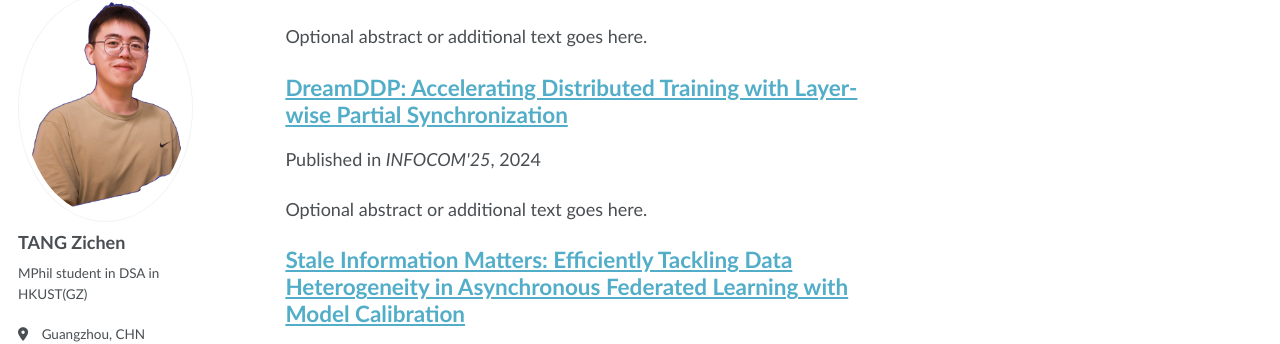
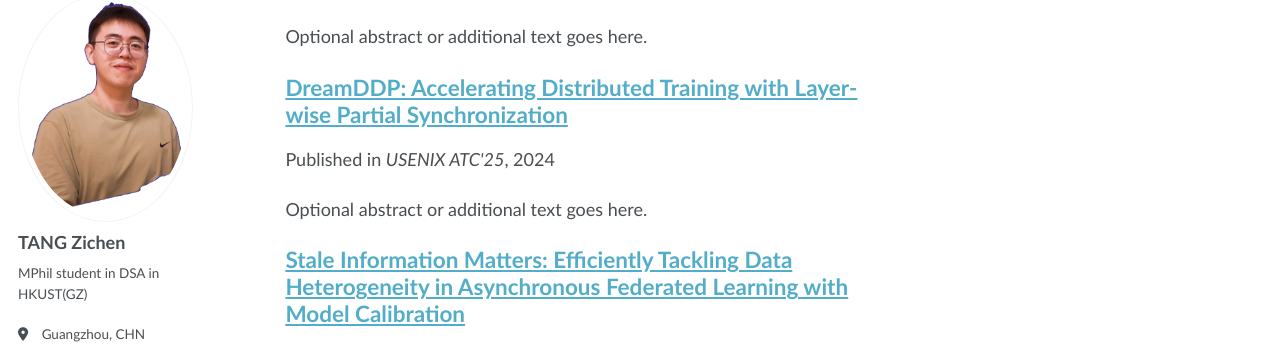
Before and after one commit to trl730109/trl730109.github.io, a Jekyll site: the page built from _pages/collection-archive.html, in a window 1280 px wide and 900 px high, scrolled down 1108 px. Shown: the part 112-456 px from the top of the window. Built offline with Jekyll 4.4.1, drawn with Linux system fonts in a browser that asks for light colours; some web fonts are replaced.

Commit message:
Update paper2.md

```diff
--- a/_publications/paper2.md
+++ b/_publications/paper2.md
@@ -2,7 +2,7 @@
 title: "DreamDDP: Accelerating Distributed Training with Layer-wise Partial Synchronization"
 authors: "Z. Tang*, Zichen Tang*, J. Huang, R. Yan, Y. Wang, A. Zhou, S. Shi, B. Li, X. Chu (* represents equal contributions)"
 date: 2024-12-31
-venue: "INFOCOM'25"
+venue: "USENIX ATC'25"
 status: "Under Review"
 ---
 Optional abstract or additional text goes here.
```
